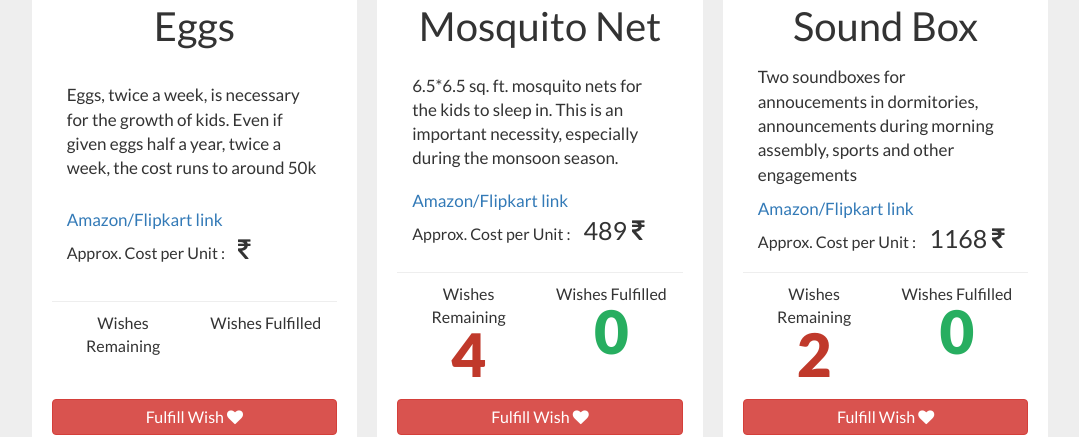
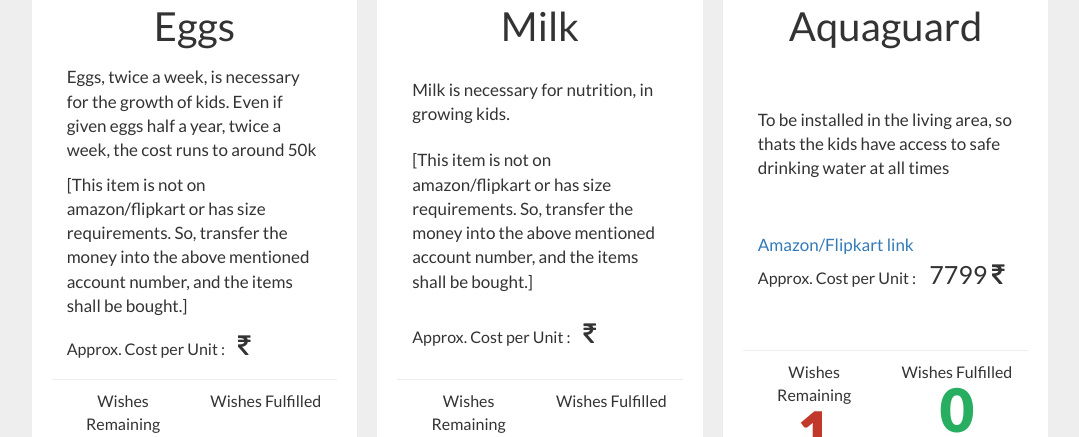
Before and after one commit to dishaseemaschool/be-their-genie, a website: page index.html in a window 1280 px wide. Shown: the part 2363-2800 px from the top of the page, without its empty margins (100-1179 px from the left). Drawn offline with nearby package versions, Linux system fonts and the light colour scheme; a web font is replaced by a local one.

Commit message:
add links

```diff
--- a/cssmain.css
+++ b/cssmain.css
@@ -130,19 +130,20 @@ body{
 	padding: 30px;
 	background: #333;
 }
+.genies2{
+	background: #fff;
+	border-radius: 5px;
+	margin: 2px;
+}
 .genie-name{
-	margin-top: 40px;
+	margin-top: 20px;
 	margin-left: 40px;
-	font-size: 30px;
+	font-size: 20px;
 	text-align: left;
 }
-.genie-tile{
-	border-radius: 5px;
-	background: #eee;
-	margin: 2px;
-}
+
 .genie-message{
-	font-size: 17px;
+	font-size: 15px;
 	color: #666;
 }
 .tiles{
@@ -151,3 +152,12 @@ body{
   height: 200px;
   object-fit: cover;
 }
+.footer{
+	color: #eee;
+	font-family:Lato;
+	font-weight:100
+}
+
+.hori{
+	margin-top: 0px;
+}
--- a/jsmain.js
+++ b/jsmain.js
@@ -8,12 +8,29 @@ var wishlist = [{
     'status': 0,
     'imageURL': 'https://upload.wikimedia.org/wikipedia/commons/7/7c/Food-eggs-box_%2824326315095%29.jpg'
 }, {
+    'title': 'Milk',
+    'descrip': 'Milk is necessary for nutrition, in growing kids.',
+    'link':'','units_needed': '',
+    'units_fulfilled': '',
+    'cost': '',
+    'status': 0,
+    'imageURL': 'https://upload.wikimedia.org/wikipedia/commons/0/0e/Milk_glass.jpg'
+},{
+    'title': 'Aquaguard',
+    'descrip': 'To be installed in the living area, so thats the kids have access to safe drinking water at all times',
+    'units_needed': '1',
+    'link':'http://www.amazon.in/Eureka-Forbes-Aquaguard-Compact-Purifier/dp/B00HPTMZB6/ref=sr_1_9?ie=UTF8&qid=1474695861&sr=8-9&keywords=aquaguard',
+    'units_fulfilled': '0',
+    'cost': 7799.00,
+    'status': 0,
+    'imageURL': 'https://upload.wikimedia.org/wikipedia/commons/b/b4/Aquaguard_Water_Purifier_RO_Enhanced_-_Snap_2585.JPG'
+},{
     'title': 'Mosquito Net',
     'descrip': '6.5*6.5 sq. ft. mosquito nets for the kids to sleep in. This is an important necessity, especially during the monsoon season.',
     'link': 'http://www.amazon.in/Blue-Classic-Heavy-Delux-Mosquito/dp/B01EJU6DQG/ref=sr_1_2?ie=UTF8&qid=1462739531&sr=8-2-spons&keywords=mosquito+net&psc=1',
     'units_needed': 4,
     'units_fulfilled': 0,
-    'cost': 489.00,
+    'cost': 650.00,
     'status': 0,
     'imageURL': 'https://upload.wikimedia.org/wikipedia/commons/2/23/Malaria_prevention-Insecticide_treated_bed_net-PMI.jpg'
 },{
@@ -37,15 +54,16 @@ var wishlist = [{
 }, {
     'title': 'CFL Lights',
     'descrip': 'Energy efficient CFL lights are needed to, as there are no streetlights nearby. Lights are needed in the dormitories and corridors.',
-    'link': 'http://www.flipkart.com/aae-20-w-cfl-eurolex-bulb/p/itmegggefyd8bmfr?pid=BLBEGGGEG9Z2N5AE&al=SjMsdDNFPsV%2FPzivkln5t8ldugMWZuE7mxWx381qOwQa%2FjQIklnJgm7vnBP%2FpPGoBNq388G1Nq4%3D&ref=L%3A-7182202938594606719&srno=p_1&otracker=from-search',
+    'link': 'http://www.amazon.in/Eveready-ELS-27-Watt-White-Pack/dp/B00HYBF0F8/ref=sr_1_1?ie=UTF8&qid=1474696445&sr=8-1&keywords=cfl+lights',
     'units_needed': 5,
     'units_fulfilled': 0,
-    'cost': 200,
+    'cost': '339 (for 2)',
     'status': 0,
     'imageURL': 'https://upload.wikimedia.org/wikipedia/commons/b/bb/CFL-grow-light-dual-spectrum.jpg'
 }, {
     'title': 'Large Kadai',
     'descrip': 'Cooking Utensil 15+ L, for hassle-free cooking',
+    'link':'',
     'units_needed': 1,
     'units_fulfilled': 0,
     'cost': 1300,
@@ -55,6 +73,7 @@ var wishlist = [{
 
     'title': 'Large Dekchi',
     'descrip': 'Cooking Utensil 15+ L, much needed in the kitchen',
+    'link':'',
     'units_needed': 1,
     'units_fulfilled': 0,
     'cost': 500,
@@ -63,89 +82,94 @@ var wishlist = [{
 }, {
     'title': 'Cricket Bats',
     'descrip': 'The kids play cricket, and new bats would be lovely',
+    'link':'http://www.amazon.in/Pepup-Sports-Striker05-Himachal-FinishTennis/dp/B00KMUO7IE/ref=sr_1_6?s=sports&ie=UTF8&qid=1474696924&sr=1-6&keywords=kids+cricket+bat',
     'units_needed': 4,
     'units_fulfilled': 0,
-    'cost': 0,
+    'cost': 399,
     'status': 0,
     'imageURL': 'https://upload.wikimedia.org/wikipedia/commons/c/c6/A_modern_Cricket_bat_%28back_view%29.jpg'
 }, {
     'title': 'Bharatanatyam Costumes',
     'descrip': 'The kids are learning Bharatanatyam and intend to have shows either in the premises or during IITKGP events. Costumes would encourage and motivate them to embrace the art',
-    'units_needed': 4,
+    'link':'','units_needed': 4,
     'units_fulfilled': 0,
-    'cost': 0,
+    'cost': 1500.00,
     'status': 0,
     'imageURL': 'https://upload.wikimedia.org/wikipedia/commons/6/6a/Bharata_Natyam_Performance_DS.jpg'
 }, {
     'title': 'Make-up kit',
     'descrip': 'Needed for special events when the kids put up shows',
-    'units_needed': 1,
+    'link':'','units_needed': 1,
     'units_fulfilled': 0,
-    'cost': 0,
+    'cost': 2000.00,
     'status': 0,
     'imageURL': 'https://upload.wikimedia.org/wikipedia/commons/1/16/Makeup_Kit_5-5-09_IMG_3543.jpg'
 }, {
     'title': 'DVD Player',
     'descrip': 'A DVD player is necessary for general entertainment purposes, and for watching educational material',
+    'link':'http://www.amazon.in/Philips-2000-DVP2850MK2-94-Player/dp/B00G7HS0C0/ref=sr_1_1?s=electronics&ie=UTF8&qid=1474697781&sr=1-1&keywords=dvd+player',
     'units_needed': 1,
     'units_fulfilled': 0,
-    'cost': 0,
+    'cost': 2038.00,
     'status': 0,
     'imageURL': 'https://upload.wikimedia.org/wikipedia/commons/6/6e/DVD_Player_Yamaha_S540.JPG'
 }, {
     'title': 'Ceiling Fans',
     'descrip': 'Ceiling fans are required in the classrooms and in the dormitories',
+    'link':'http://www.amazon.in/gp/offer-listing/B014RCZFY2/ref=dp_olp_new_mbc',
     'units_needed': 3,
     'units_fulfilled': 0,
-    'cost': 0,
+    'cost': 1700.00,
     'status': 0,
     'imageURL': 'https://upload.wikimedia.org/wikipedia/commons/1/17/Ventilatore_a_soffitto_%283%29.png'
 }, {
     'title': 'Cloth for Uniform',
     'descrip': 'The kids currently do not have any uniforms, and moving towards one will be delightful, for them',
-    'units_needed': '-',
+    'link':'','units_needed': '-',
     'units_fulfilled': 0,
-    'cost': 0,
+    'cost': 8000.00,
     'status': 0,
     'imageURL': 'https://upload.wikimedia.org/wikipedia/commons/2/28/Indian_school_children_at_Hnahthial.jpg'
 }, {
     'title': 'Large Trunks',
     'descrip': 'Large trunks are needed for kids to store their belongings, safely. Currently, many have to share trunks or keep their belonging in the open',
-    'units_needed': 2,
+    'link':'','units_needed': 2,
     'units_fulfilled': 0,
-    'cost': 0,
+    'cost': 1200.00,
     'status': 0,
     'imageURL': 'https://upload.wikimedia.org/wikipedia/commons/6/63/Baggage_cases_luggage_trunks_Epping-Ongar-Railway_North_Weald_Essex_England.jpg'
 }, {
     'title': 'Carrom Board',
     'descrip': 'Carrom Board will be a fun addition to the indoor activities, the kids indulge in.',
+    'link':'http://www.amazon.in/gp/offer-listing/B01IH78HX4/ref=dp_olp_new_mbc?ie=UTF8&condition=new',
     'units_needed': 1,
     'units_fulfilled': 0,
-    'cost': 0,
+    'cost': 1500.00,
     'status': 0,
     'imageURL': 'https://upload.wikimedia.org/wikipedia/commons/4/4d/Carrom_board.jpg'
 }, {
     'title': 'Volleyball Net',
     'descrip': 'They could serve as general purpose nets for other sports like throwball, badminton, etc',
-    'units_needed': 2,
+    'link':'http://www.amazon.in/SWISS-PRO-volley-ball-net/dp/B00YEKICRU/ref=sr_1_1?ie=UTF8&qid=1474699391&sr=8-1&keywords=volleyball+net','units_needed': 2,
     'units_fulfilled': 0,
-    'cost': 0,
+    'cost': 300.00,
     'status': 0,
     'imageURL': 'https://upload.wikimedia.org/wikipedia/commons/2/29/Siatka.jpg'
 }, {
     'title': 'Volleyballs',
     'descrip': '',
+    'link':'http://www.amazon.in/Cosco-Shot-Volleyball-4/dp/B00ID6OX7E/ref=sr_1_2?s=sports&ie=UTF8&qid=1474699434&sr=1-2&keywords=volleyballs',
     'units_needed': 2,
     'units_fulfilled': 0,
-    'cost': 0,
+    'cost': 350.00,
     'status': 0,
     'imageURL': 'https://upload.wikimedia.org/wikipedia/commons/3/3e/Beach_volleyball_ball.jpg'
 }, {
     'title': 'Football Shoes',
     'descrip': 'The kids are getting coached, and would love to play in proper football shoes',
-    'units_needed': 22,
+    'link':'','units_needed': 22,
     'units_fulfilled': 0,
-    'cost': 0,
+    'cost': 400.00,
     'status': 0,
     'imageURL': 'https://upload.wikimedia.org/wikipedia/commons/f/f3/Adidas_Futbol_C.jpg'
 }];
@@ -171,7 +195,12 @@ window.onload = function() {
         card.append($("<img></img>").attr("src", wishlist[i].imageURL).addClass("img-responsive tiles col-md-12"));
         card.append($("<p></p>").addClass("tile-title col-md-12").html(wishlist[i].title));
         card.append($("<p></p>").addClass("tile-descrip col-md-12").html(wishlist[i].descrip));
-        card.append($("<a></a>").addClass("tile-descrip col-md-12").attr("href", wishlist[i].link).html("Amazon/Flipkart link"));
+        if(wishlist[i].link!=''){
+        	card.append($("<a></a>").addClass("tile-descrip col-md-12").attr("href", wishlist[i].link).html("Amazon/Flipkart link"));
+        }
+        else{
+        	card.append($("<p></p>").addClass("tile-descrip col-md-12").html("[This item is not on amazon/flipkart or has size requirements. So, transfer the money into the above mentioned account number, and the items shall be bought.]"));
+        }
         //card.append($("<button></button>").addClass("btn btn-danger buttony").html("Fulfill Wish <i class='fa fa-heart' aria-hidden='true'></i>"));
         var minicard = $("<div></div>").addClass("minicard1 col-md-12");
         var minicard1 = $("<div></div>").addClass("minicard1 col-md-6");
@@ -195,6 +224,7 @@ window.onload = function() {
     	var geniecard = $("<div></div>").addClass("genie-tile col-md-12");
     	geniecard.append($("<p></p>").addClass("genie-name").html(genielist[j].name));
     	geniecard.append($("<p></p>").addClass("genie-message").html('" '+genielist[j].message+' "'));
-    	$(".genies").append(geniecard);
+    	geniecard.append($("<hr>").addClass("hori"));
+    	$(".genies2").append(geniecard);
     }
 }
```
Also changed, not shown: index.html (+20 -5 lines).
